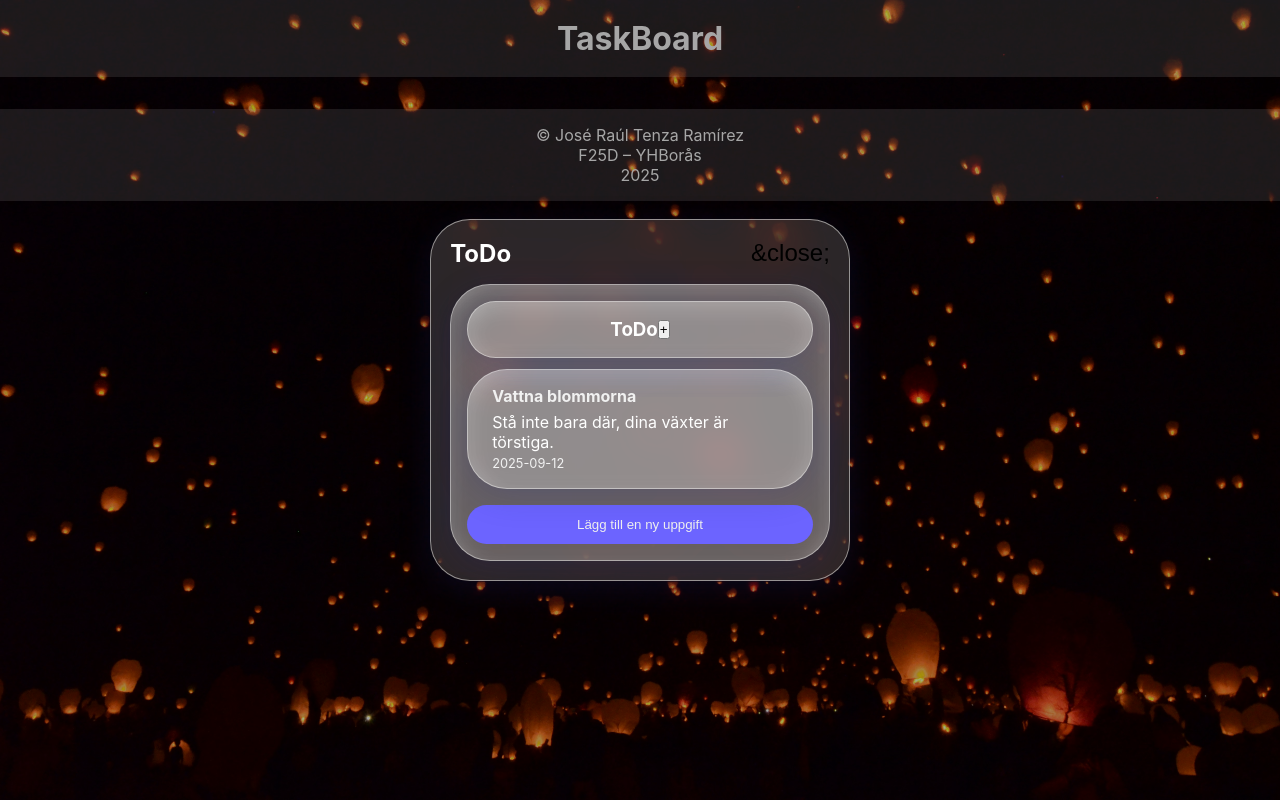
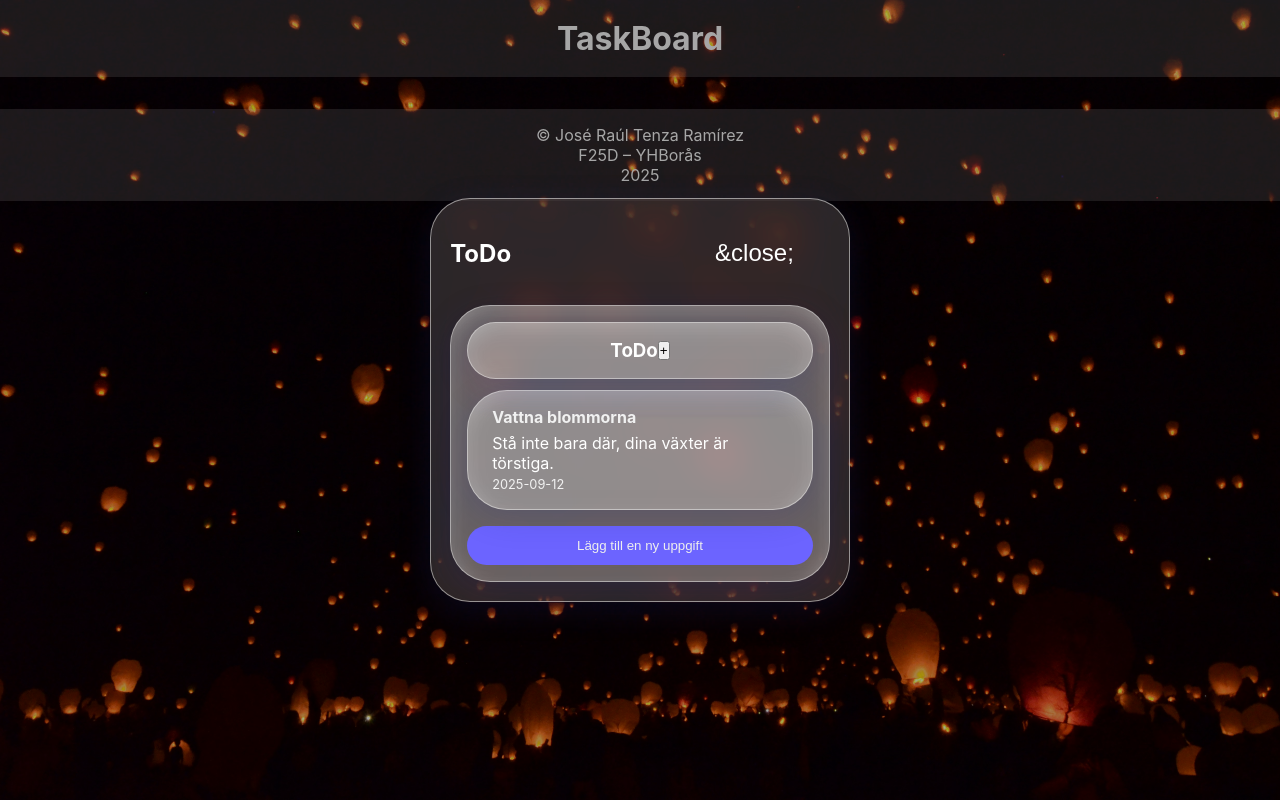
Before and after one commit to JoseRaul-TR/individuellt-react-projekt-ts, a React (Vite) app: page /column/col-1 in a window 1280 px wide. Built offline with nearby package versions, Linux system fonts and the light colour scheme.

Commit message:
add styles for buttons

```diff
--- a/src/components/Column.tsx
+++ b/src/components/Column.tsx
@@ -51,7 +51,7 @@ export default function Column({
 
         <div className="column-footer">
           {!creating ? (
-            <button className="btn-add" onClick={() => setCreating(true)}>
+            <button className="btn btn-primary w-100" onClick={() => setCreating(true)}>
               Lägg till en ny uppgift
             </button>
           ) : (
--- a/src/components/NewTaskForm.tsx
+++ b/src/components/NewTaskForm.tsx
@@ -47,10 +47,10 @@ export default function NewTaskForm({ columnId, onCancel }: NewTaskFormProps) {
         onChange={(e) => setDescription(e.target.value)}
       />
       <div className="form-actions">
-        <button type="submit" className="btn-save">
+        <button type="submit" className="btn btn-primary">
           Lägg till
         </button>
-        <button type="button" onClick={onCancel} className="btn-cancel">
+        <button type="button" onClick={onCancel} className="btn btn-secondary">
           Avbryt
         </button>
       </div>
--- a/src/pages/NotFound.tsx
+++ b/src/pages/NotFound.tsx
@@ -8,7 +8,7 @@ export default function NotFound() {
     >
       <h1>404 – Sidan hittas inte</h1>
       <p>Tyvärr, sidan du söker finns inte.</p>
-      <Link to="/" style={{ color: "#6c63ff", fontWeight: "bold" }}>
+      <Link to="/" className="btn btn-primary">
         Gå tillbaka till startsidan
       </Link>
     </div>
--- /dev/null
+++ b/src/styles/_buttons.scss
@@ -0,0 +1,39 @@
+@use "variables" as *;
+@use "sass:color";
+
+.btn {
+  padding: 0.9em 1.5em;
+  border-radius: $radius;
+  font-weight: 500;
+  border: none;
+  cursor: pointer;
+  transition: 0.2s;
+  text-decoration: none; // To handle <Link> or <a> tags
+  display: inline-block;
+  text-align: center;
+}
+
+.btn-primary {
+  background: $accent;
+  color: #efefef;
+
+  &:hover {
+    background: color.scale($accent, $lightness: -7%);
+  }
+}
+
+.btn-secondary {
+    background: $glass-bg;
+    border: 1px solid $glass-border;
+    color: #fff;
+    &:hover {
+      background: color.scale($glass-bg, $lightness: 10%);
+    }
+}
+.btn-close {
+    background: transparent;
+    border: none;
+    font-size: 1.5rem;
+    cursor: pointer;
+    color: #fff;
+}
--- a/src/styles/_variables.scss
+++ b/src/styles/_variables.scss
@@ -11,3 +11,11 @@ $glass-bg: rgba(255, 255, 255, 0.15);
 $glass-border: rgba(255, 255, 255, 0.5);
 $glass-shadow-inner: inset 0 4px 20px rgba(255, 255, 255, 0.3);
 $glass-shadow-outer: 0 8px 32px rgba(31, 38, 135, 0.2);
+
+@mixin glass-effect {
+  background: $glass-bg;
+  border: 1px solid $glass-border;
+  backdrop-filter: blur(10px) saturate(180%);
+  border-radius: $radius;
+  box-shadow: $glass-shadow-outer, $glass-shadow-inner;
+}
--- a/src/styles/base.scss
+++ b/src/styles/base.scss
@@ -62,3 +62,7 @@ footer {
   box-shadow: $shadow;
   margin-top: auto;
 }
+
+.w-100 {
+  width: 100%;
+}
--- a/src/styles/column.scss
+++ b/src/styles/column.scss
@@ -1,12 +1,9 @@
 @use "variables" as *;
+@use "buttons";
 @use "sass:color";
 
 .column-wrapper {
-  background: $glass-bg;
-  border: 1px solid $glass-border;
-  backdrop-filter: blur(10px) saturate(180%);
-  border-radius: $radius;
-  box-shadow: $glass-shadow-outer, $glass-shadow-inner;
+  @include glass-effect;
   flex: 1;
   display: flex;
   flex-direction: column;
@@ -20,12 +17,8 @@
 }
 
 .column-header {
-  background: $glass-bg;
-  border: 1px solid $glass-border;
-  backdrop-filter: blur(8px) saturate(180%);
+  @include glass-effect;
   padding: 1em 1.5em;
-  border-radius: $radius;
-  box-shadow: $glass-shadow-outer, $glass-shadow-inner;
   margin-bottom: 0.7em;
   display: flex;
   justify-content: center;
@@ -45,19 +38,10 @@
 .column-footer {
   margin-top: 1em;
   .btn-add {
+    @extend .btn;
+    @extend .btn-primary;
     width: 100%;
     padding: 0.9em;
-    border-radius: $radius;
-    background: $accent;
-    color: #efefef;
-    font-weight: 500;
-    border: none;
-    cursor: pointer;
-    transition: 0.2s;
-
-    &:hover {
-      background: color.scale($accent, $lightness: -7%);
-    }
   }
 }
 
--- a/src/styles/main.scss
+++ b/src/styles/main.scss
@@ -1,5 +1,6 @@
 @use "variables";
 @use "base";
+@use "buttons";
 @use "board";
 @use "column";
 @use "task";
--- a/src/styles/modal.scss
+++ b/src/styles/modal.scss
@@ -1,4 +1,5 @@
 @use "variables" as *;
+@use "buttons";
 
 .modal-overlay {
   position: fixed;
@@ -30,10 +31,8 @@
 }
 
 .btn-close {
-  background: transparent;
-  border: none;
-  font-size: 1.5rem;
-  cursor: pointer;
+  @extend .btn;
+  @extend .btn-close;
 }
 
 .modal label {
--- a/src/styles/task.scss
+++ b/src/styles/task.scss
@@ -2,12 +2,8 @@
 @use "sass:color";
 
 .task-card {
-  background: $glass-bg;
-  border: 1px solid $glass-border;
-  backdrop-filter: blur(8px) saturate(180%);
+  @include glass-effect;
   padding: 1em 1.5em;
-  border-radius: $radius;
-  box-shadow: $glass-shadow-outer, $glass-shadow-inner;
   cursor: grab;
 
   h4 {
```
